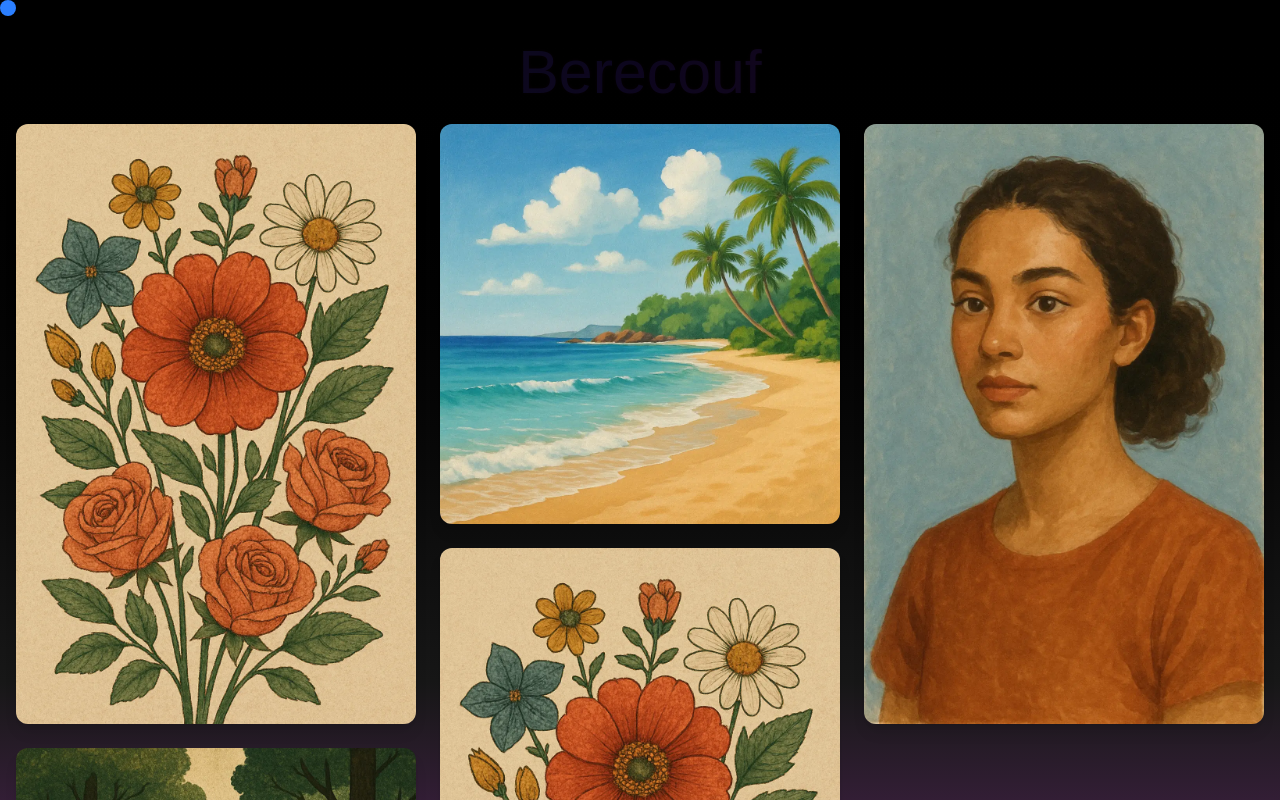
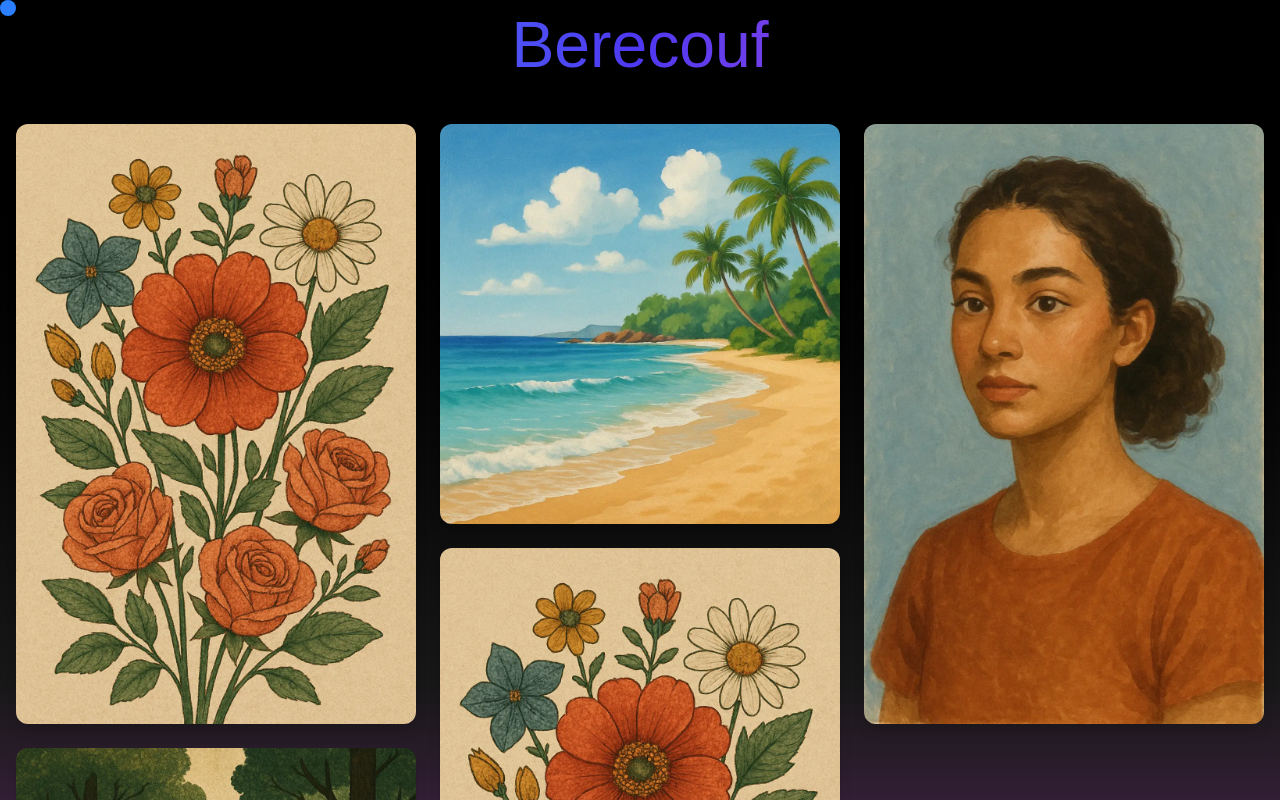
Before and after one commit to Marcoouf/berecouf, a Next.js app: page / in a window 1280 px wide. Shown: the top 800 px of the page. Built offline with nearby package versions, Linux system fonts and the light colour scheme; a web font is replaced by a local one.

Commit message:
animation titre

```diff
--- a/src/app/page.tsx
+++ b/src/app/page.tsx
@@ -2,8 +2,8 @@ import Galerie from "@/components/Galerie";
 
 export default function Home() {
   return (
-    <main className="min-h-screen text-white">
-      <Galerie />
+<main className="min-h-screen text-white">
+        <Galerie />
     </main>
   );
 }
--- a/src/components/CustomCursor.tsx
+++ b/src/components/CustomCursor.tsx
@@ -9,9 +9,8 @@ export default function CustomCursor() {
 
   const gradientColors = [
     "#3b82f6", // bleu
-    "#60a5fa", // bleu clair
-    "#a855f7", // violet clair
-    "#ec4899", // fuchsia
+
+    "#ff00cc", // fuchsia
   ];
 
   useEffect(() => {
@@ -60,6 +59,7 @@ export default function CustomCursor() {
 
     window.addEventListener("mousemove", handleMouseMove);
     return () => window.removeEventListener("mousemove", handleMouseMove);
+  // eslint-disable-next-line react-hooks/exhaustive-deps
   }, []);
 
   return (
--- a/src/components/Galerie.tsx
+++ b/src/components/Galerie.tsx
@@ -13,22 +13,16 @@ export default function Galerie() {
   return (
     <div className="p-4">
 <motion.h1
-
-  initial={{ opacity: 0, y: 30 }}
+  initial={{ opacity: 1, scale: 1 }}
   animate={{
-    opacity: 1,
-    y: 0,
-    scale: [1, 1.03, 1],
-    textShadow: [
-      "0px 0px 0px rgba(255, 0, 255, 0)",
-      "0px 0px 10px rgba(255, 0, 255, 0.5)",
-      "0px 0px 0px rgba(255, 0, 255, 0)"
-    ]
+    scale: [1, 1.15, 1, 1.1, 1],
+    opacity: [1, 0.95, 1, 0.97, 1],
   }}
   transition={{
-    duration: 2.5,
+    duration: 3.2,
     repeat: Infinity,
-    ease: "easeInOut"
+    ease: "easeInOut",
+    times: [0, 0.2, 0.4, 0.6, 1],
   }}
   className="text-5xl sm:text-6xl text-center mb-12
              bg-gradient-to-r from-blue-400 via-indigo-600 to-[#ff00cc]
```
